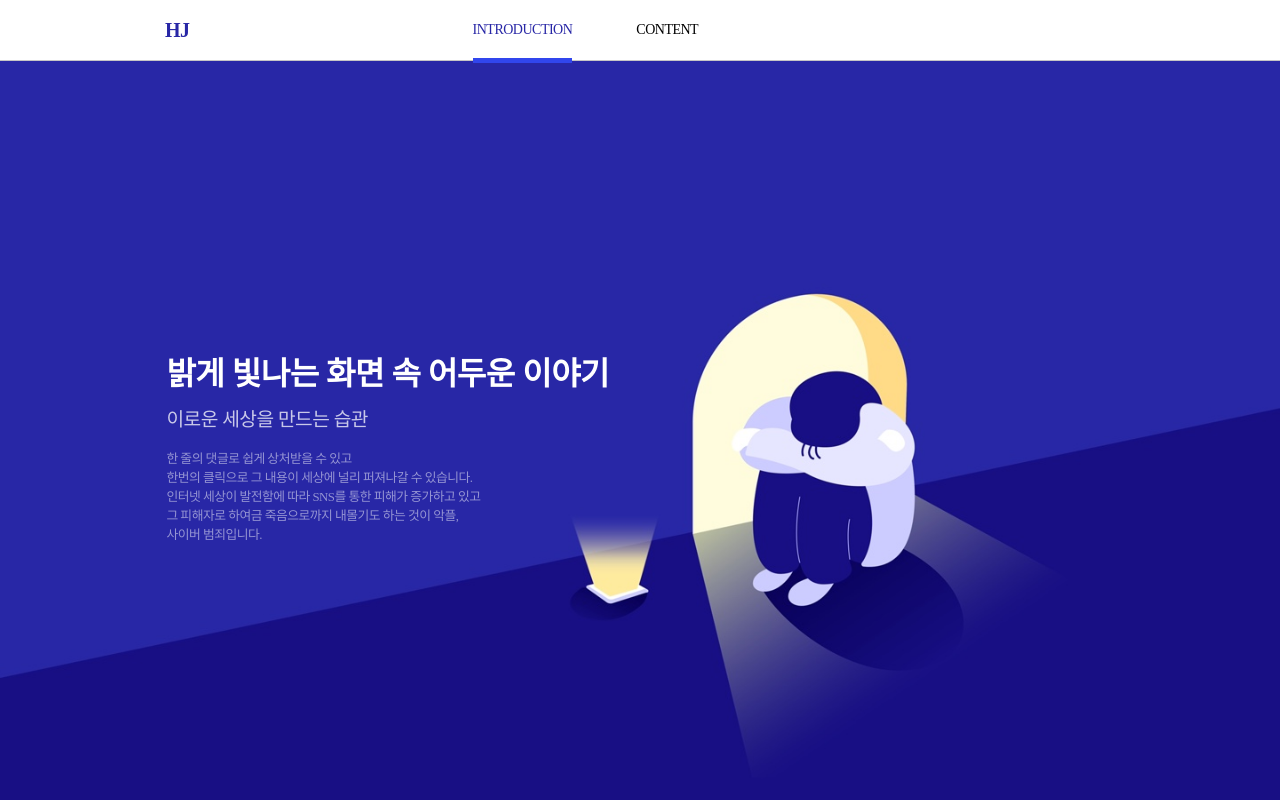
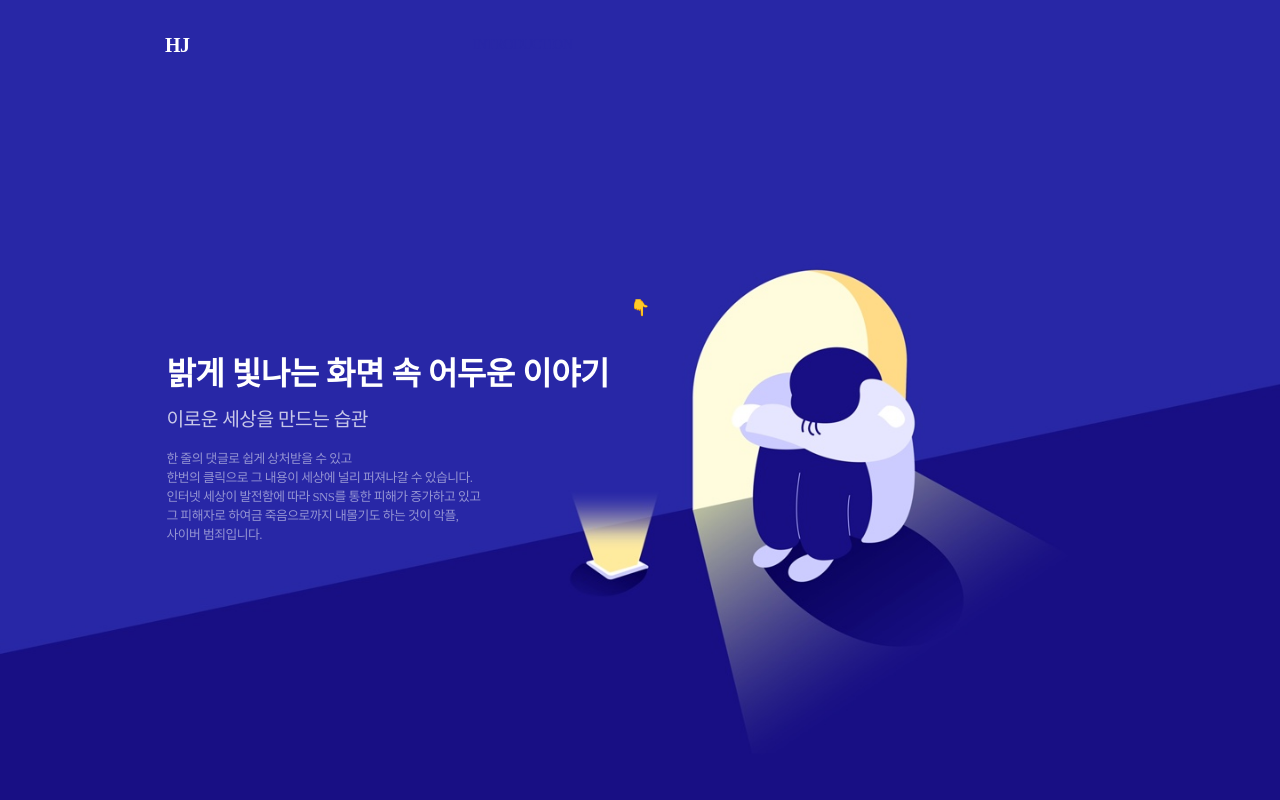
Before and after one commit to alpha0212/Law_PROJECT, a React (Create React App) app: page / in a window 1280 px wide. Shown: the top 800 px of the page. Built offline with nearby package versions, Linux system fonts and the light colour scheme; a web font is replaced by a local one.

Commit message:
feat: Do Scroll and Hide Scroll Icon

```diff
--- a/src/components/common/Intro/index.tsx
+++ b/src/components/common/Intro/index.tsx
@@ -1,9 +1,21 @@
-import React from "react";
+import React, { useState, useEffect } from "react";
 import * as S from "./styled";
 import back from "src/assets/background.jpg";
 import { useScrollFadeIn } from "src/hooks/useScrollFadeIn";
 
 export const Intro = () => {
+  const [hidden, setHidden] = useState({ status: false });
+  const listenScrollEvent = () => {
+    window.scrollY > 10
+      ? setHidden({ status: true })
+      : setHidden({ status: false });
+  };
+  useEffect(() => {
+    window.addEventListener("scroll", listenScrollEvent);
+    return () => {
+      window.removeEventListener("scroll", listenScrollEvent);
+    };
+  }, []);
   const animatedItem = {
     0: useScrollFadeIn("up", 1, 0.2),
     1: useScrollFadeIn("up", 1, 0.7),
@@ -26,6 +38,13 @@ export const Intro = () => {
           <br /> 사이버 범죄입니다.
         </S.SubText>
       </S.TitleContainer>
+      {!hidden.status ? (
+        <S.ScrollContainer>
+          <S.ScrollHelp>👇</S.ScrollHelp>
+        </S.ScrollContainer>
+      ) : (
+        <div></div>
+      )}
     </>
   );
 };
--- a/src/components/common/Intro/styled.ts
+++ b/src/components/common/Intro/styled.ts
@@ -9,13 +9,11 @@ export const Background = styled.div`
 export const back = styled.img`
   width: 100%;
   height: 100%;
-  margin-top: 3vh;
 `;
 
 export const TitleContainer = styled.div`
   width: 40vw;
   position: absolute;
-  z-index: 3;
   @media screen and (max-width: 400px) {
     top: 21vh;
   }
@@ -50,3 +48,15 @@ export const SubText = styled.div`
   color: rgba(255, 255, 255, 0.5);
   line-height: 1.5vw;
 `;
+
+export const ScrollContainer = styled.div`
+  position: absolute;
+  width: 100%;
+  text-align: center;
+  z-index: 4;
+  top: 30rem;
+`;
+
+export const ScrollHelp = styled.div`
+  display: inline-block;
+`;
--- a/src/components/common/Navbar/index.tsx
+++ b/src/components/common/Navbar/index.tsx
@@ -3,6 +3,28 @@ import React, { useState, useEffect } from "react";
 import * as S from "./styled";
 
 export const Navbar: React.FC = () => {
+  const [navSize, setnavSize] = useState("7rem");
+  const [navColor, setnavColor] = useState("transparent");
+  const [contentColor, setcontentColor] = useState("transparent");
+  const [underColor, setunderColor] = useState("transparent");
+  const [titleColor, settitleColor] = useState("#ffffff");
+  const listenScrollEvent = () => {
+    window.scrollY > 10 ? setnavColor("#ffffff") : setnavColor("transparent");
+    window.scrollY > 10 ? setnavSize("5rem") : setnavSize("7rem");
+    window.scrollY > 10 ? settitleColor("#2827a6") : settitleColor("#ffffff");
+    window.scrollY > 10
+      ? setcontentColor("black")
+      : setcontentColor("transparent");
+    window.scrollY > 10
+      ? setunderColor("0.5rem solid rgba(49, 70, 237)")
+      : setunderColor("transparent");
+  };
+  useEffect(() => {
+    window.addEventListener("scroll", listenScrollEvent);
+    return () => {
+      window.removeEventListener("scroll", listenScrollEvent);
+    };
+  }, []);
   const [working, setWorking] = useState(false);
   const [working2, setWorking2] = useState(true);
   const select = () => {
@@ -15,17 +37,24 @@ export const Navbar: React.FC = () => {
   };
   return (
     <>
-      <S.NavbarContainer>
-        <S.Logo to="/">HJ</S.Logo>
+      <S.NavbarContainer
+        style={{
+          backgroundColor: navColor,
+          color: navColor,
+          height: navSize,
+          transition: "all 1s",
+        }}
+      >
+        <S.Logo to="/" style={{ color: titleColor }}>
+          HJ
+        </S.Logo>
         <S.LinkContainer>
           <S.NavbarList>
             <S.NavbarSelect
               onClick={select}
               style={{
-                borderBottom: !working
-                  ? "0.5rem solid rgba(49, 70, 237)"
-                  : "none",
-                color: !working ? "#2827A6" : "black",
+                borderBottom: !working ? underColor : "none",
+                color: working2 ? "#2827A6" : contentColor,
               }}
               to="/"
             >
@@ -37,7 +66,7 @@ export const Navbar: React.FC = () => {
                 borderBottom: !working2
                   ? "0.5rem solid rgba(49, 70, 237)"
                   : "none",
-                color: !working2 ? "#2827A6" : "black",
+                color: !working2 ? "#2827A6" : contentColor,
               }}
               to="/"
             >
--- a/src/components/common/Navbar/styled.ts
+++ b/src/components/common/Navbar/styled.ts
@@ -15,7 +15,6 @@ export const NavbarContainer = styled.div`
   justify-content: space-between;
   align-items: center;
   font-family: Pretendard;
-  border-bottom: 0.1rem solid #c6c6c6;
   background-color: #fff;
 `;
 
@@ -27,7 +26,6 @@ export const Logo = styled(Link)`
   transform: translate(-57%, 0);
   padding-left: 32.5%;
   text-decoration: none;
-  color: #2827a6;
 `;
 
 export const LinkContainer = styled.div`
```
